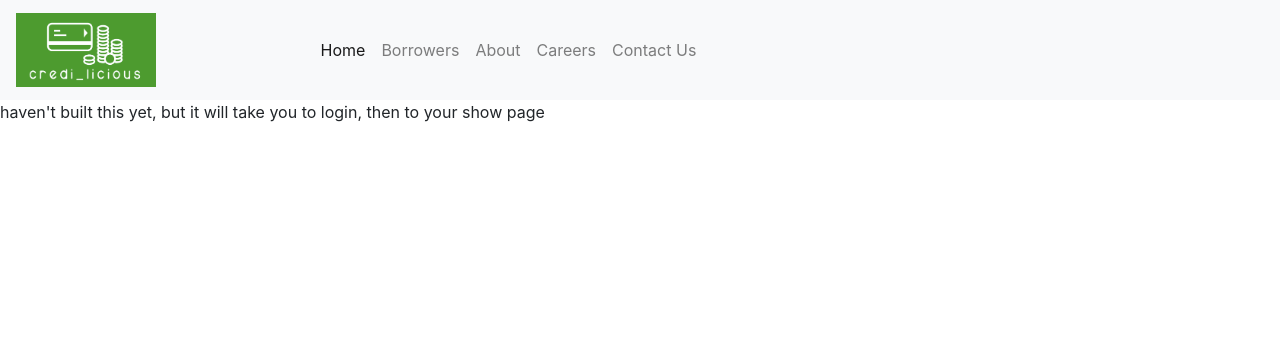
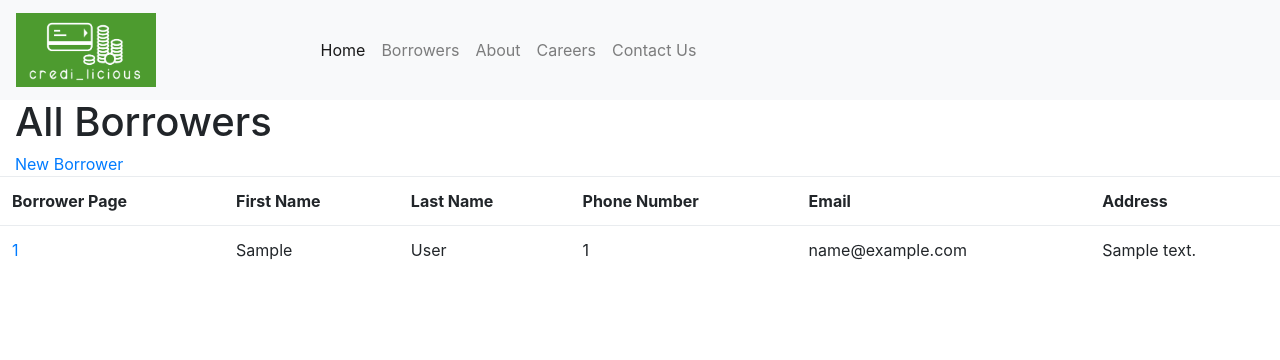
Before and after one commit to adames/credilicious, a Rails app: page /borrowers in a window 1280 px wide. Shown: the top 360 px of the page. Run offline with Rails 7, Linux system fonts and the light colour scheme; tables that the repository leaves empty hold one stand-in row (Sample ...).

Commit message:
added index page to borrowers

```diff
--- a/app/controllers/borrowers_controller.rb
+++ b/app/controllers/borrowers_controller.rb
@@ -1,22 +1,12 @@
 class BorrowersController < ApplicationController
 
-  # TODO must split between routes and controller.
-
   def index
-    @borrower = Borrower.all
+    @borrowers = Borrower.all
   end
-
-  # get '/borrowers' do
-  #   erb :'borrowers/index.html'
-  # end
 
   def new
     @borrower = Borrower.new
   end
-
-  # get '/borrowers/new' do
-  #   erb :'borrowers/new.html'
-  # end
 
   def create
     #needs strong params integration
@@ -29,36 +19,15 @@ class BorrowersController < ApplicationController
     end
   end
 
-  # post '/borrowers' do
-  #   @borrower = Borrower.create(params[:borrower])
-  #   @borrower.card = Card.default_card
-  #   if @borrower.errors.any?
-  #     erb :'borrowers/new.html'
-  #   else
-  #     redirect_to "/borrowers/#{@borrower.id}"
-  #   end
-  # end
-
   def show
     redirect_to '/' if !Borrower.exists?(params[:id])
     @borrower = Borrower.find(params[:id])
   end
 
-  # get '/borrowers/:id' do
-  #   redirect_to '/' if !Borrower.exists?(params[:id])
-  #   @borrower = Borrower.find(params[:id])
-  #   erb :'borrowers/show.html'
-  # end
-
   def edit
     @borrower = Borrower.find(params[:id])
     erb :'borrowers/edit.html'
   end
-
-  # get '/borrowers/:id/edit' do
-  #   @borrower = Borrower.find(params[:id])
-  #   erb :'borrowers/edit.html'
-  # end
 
   def update
     @borrower = Borrower.find(params[:id])
@@ -66,21 +35,9 @@ class BorrowersController < ApplicationController
     redirect_to "/borrowers/#{@borrower.id}"
   end
 
-  # patch '/borrowers/:id' do
-  #   @borrower = Borrower.find(params[:id])
-  #   @borrower.update(params[:borrower])
-  #   redirect_to "/borrowers/#{@borrower.id}"
-  # end
-
   def delete
     Borrower.find(params[:id]).destroy
     redirect_to '/'
   end
 
-  # delete '/borrowers/:id' do
-  #   Borrower.find(params[:id]).destroy
-  #   redirect_to '/'
-  # end
-
-
 end
--- a/app/views/borrowers/index.html.erb
+++ b/app/views/borrowers/index.html.erb
@@ -1,4 +1,27 @@
 <link href="../default.css" rel="stylesheet" type="text/css" media="all" />
 <link href="../form.css" rel="stylesheet" type="text/css" media="all" />
 
-<p> haven't built this yet, but it will take you to login, then to your show page</p>
+<div class="container-fluid">
+  <h1>All Borrowers</h1>
+  <a href="/borrowers/new">New Borrower</a>
+</div>
+<table class="table">
+  <tr>
+    <th>Borrower Page</th>
+    <th>First Name</th>
+    <th>Last Name</th>
+    <th>Phone Number</th>
+    <th>Email</th>
+    <th>Address</th>
+  </tr>
+  <% @borrowers.each do |v| %>
+    <tr>
+      <td><%= link_to v.id, borrowers_path(v) %></td>
+      <td><%= v.first_name %></td>
+      <td><%= v.last_name %></td>
+      <td><%= v.phone_number %></td>
+      <td><%= v.email %></td>
+      <td><%= v.address %></td>
+    </tr>
+  <% end %>
+</table>
--- a/app/views/static/about.html.erb
+++ b/app/views/static/about.html.erb
@@ -7,7 +7,7 @@
       <h2>About Us</h2>
       <span class="byline">Plastic for the People</span> </div>
       <p>
-        The idea all started with an observation Joe made: some people with great income have horrendous credit.
+        The idea all started with an observation we made: some people with great income have horrendous credit.
         Simply, we should provide credit to an underserved group of hardworking Americans. And because we deduct payments from your paycheck,
         you never have to worry about making ends meet: we give you the flexibility to meet your lifestyle.
       </p>
```
Also changed, not shown: app/controllers/static_controller.rb (+0 -14 lines).
